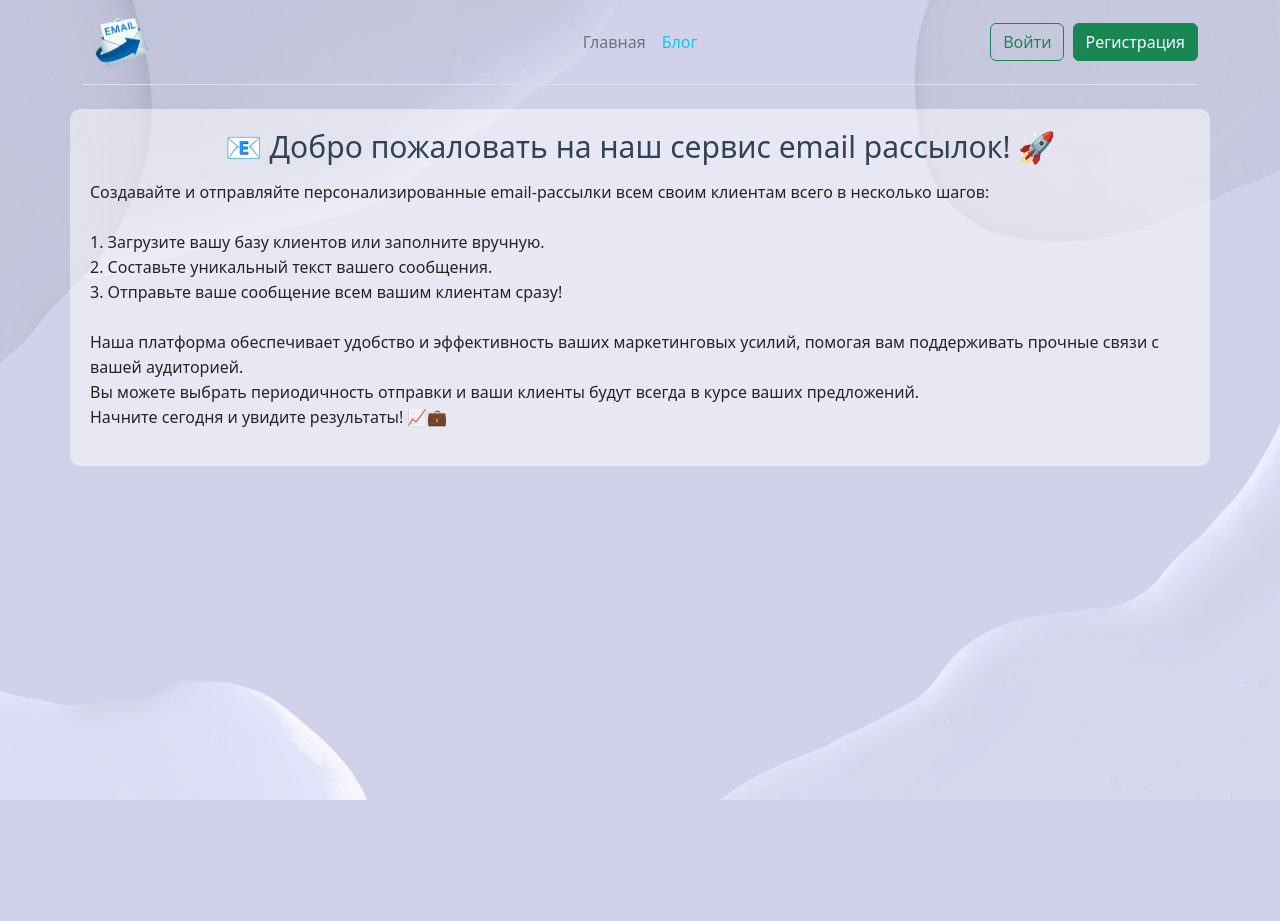
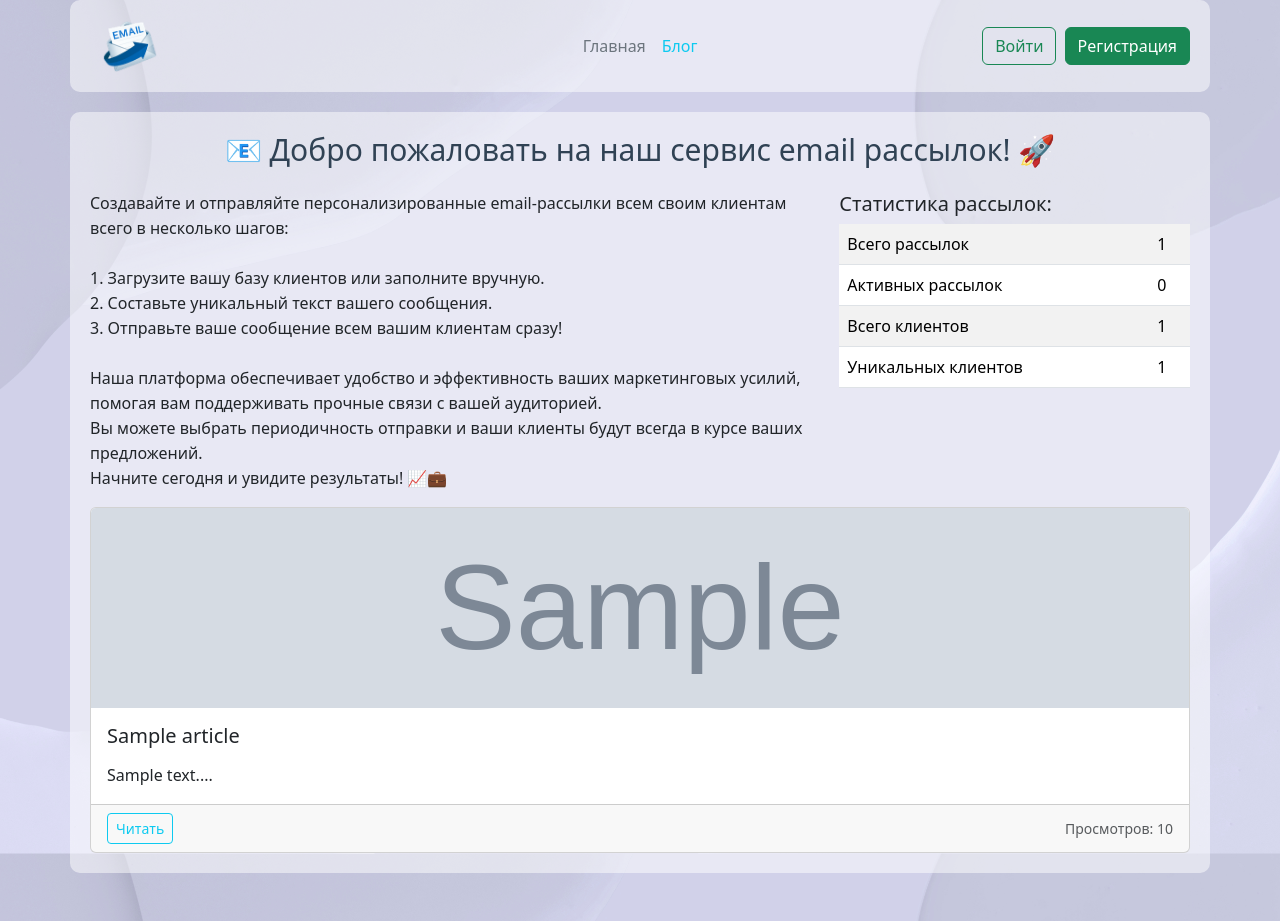
Before and after one commit to Fish8558/Course_6_mailing_service, a Django app: page / in a window 1280 px wide. Before the commit the page ends 800 px from the top, so only its background shows below. Run offline with Django 5.2, Linux system fonts and the light colour scheme; tables that the repository leaves empty hold one stand-in row (values such as "Sample post"); grey boxes marked "Sample" are stand-in pictures; some libraries are stand-ins or nearby versions.

Commit message:
main page edited and caching configured

```diff
--- a/blog/templates/blog/article_confirm_delete.html
+++ b/blog/templates/blog/article_confirm_delete.html
@@ -9,7 +9,7 @@
                 <img src="{{ object.image.url }}" style="width:100%">
                 <div class="row">
                     <button type="submit" class="btn btn-danger mt-2">Подтвердить</button>
-                    <a href="{% url 'blog:article_view' object.slug %}" class="btn btn-warning mt-1">Отменить</a>
+                    <a href="{% url 'blog:article_view' object.slug %}" class="btn btn-success mt-1">Отменить</a>
                 </div>
             </form>
         </div>
--- a/blog/templates/blog/article_list.html
+++ b/blog/templates/blog/article_list.html
@@ -1,7 +1,7 @@
 {% extends 'main/base.html' %}
 {% block content %}
 {% if perms.blog.add_article %}
-<a href="{% url 'blog:article_create' %}" class="btn btn-outline-success btn-lg btn-block mb-3">Добавить статью</a>
+<a href="{% url 'blog:article_create' %}" class="col-4 btn btn-outline-success btn-lg btn-block mb-3">Добавить статью</a>
 {% endif %}
 {% for object in object_list %}
 <div class="row">
@@ -15,8 +15,8 @@
                     <div class="card-body">
                         <h5 class="card-title article_title">{{ object.title|capfirst }}</h5>
                         <p class="card-text">{{ object.content | slice:400 }}...</p>
-                        <p class="card-text"><small class="text-muted">Количество просмотров: {{
-                            object.count_views}}</small></p>
+                        <p class="card-text"><small class="text-muted">Количество просмотров:
+                            {{object.count_views}}</small></p>
                         <a href="{% url 'blog:article_view' object.slug %}"
                            class="btn btn-outline-success mb-1">Читать</a>
                     </div>
--- a/blog/urls.py
+++ b/blog/urls.py
@@ -1,4 +1,5 @@
 from django.urls import path
+from django.views.decorators.cache import cache_page
 from blog.apps import BlogConfig
 from blog.views import ArticleListView, ArticleCreateView, ArticleDetailView, ArticleUpdateView, ArticleDeleteView
 
@@ -7,7 +8,7 @@ app_name = BlogConfig.name
 urlpatterns = [
     path('', ArticleListView.as_view(), name='article_list'),
     path('create/', ArticleCreateView.as_view(), name='article_create'),
-    path('view/<slug:slug>', ArticleDetailView.as_view(), name='article_view'),
+    path('view/<slug:slug>',  cache_page(60)(ArticleDetailView.as_view()), name='article_view'),
     path('update/<int:pk>', ArticleUpdateView.as_view(), name='article_update'),
     path('delete/<int:pk>', ArticleDeleteView.as_view(), name='article_delete'),
 ]
--- a/blog/views.py
+++ b/blog/views.py
@@ -3,12 +3,15 @@ from django.urls import reverse_lazy, reverse
 from django.views.generic import ListView, DetailView, CreateView, UpdateView, DeleteView
 from blog.forms import ArticleForm
 from blog.models import Article
+from main.utils import get_article_list_from_cache
 
 
 class ArticleListView(ListView):
     model = Article
-    queryset = Article.objects.all()
     extra_context = {"title": "Cтатьи"}
+
+    def get_queryset(self):
+        return get_article_list_from_cache()
 
 
 class ArticleDetailView(DetailView):
--- a/main/templates/main/includes/inc_menu.html
+++ b/main/templates/main/includes/inc_menu.html
@@ -1,6 +1,6 @@
 {% load static %}
-<div class="container">
-    <header class="d-flex flex-wrap align-items-center justify-content-center justify-content-md-between py-3 mb-4 border-bottom">
+<div class="container transparent-form">
+    <header class="d-flex flex-wrap align-items-center justify-content-center justify-content-md-between">
         <div class="col-md-3 mb-2 mb-md-0">
             <a href="{% url 'main:home' %}"><img src="{% static 'img/logo.png' %}" width="80"></a>
         </div>
--- a/main/templates/main/index.html
+++ b/main/templates/main/index.html
@@ -1,8 +1,10 @@
 {% extends 'main/base.html' %}
 {% block content %}
 <div class="row">
-    <div class="col">
     <h2>📧 Добро пожаловать на наш сервис email рассылок! 🚀</h2>
+</div>
+<div class="row">
+    <div class="col-8">
         <p>
             Создавайте и отправляйте персонализированные email-рассылки всем своим клиентам всего в несколько шагов:
             <br><br>
@@ -16,5 +18,41 @@
             Начните сегодня и увидите результаты! 📈💼
         </p>
     </div>
+    <div class="col-4 mt-3">
+        <h5>Статистика рассылок:</h5>
+        <table class="table table-striped">
+            <tr>
+                <td>Всего рассылок</td>
+                <td>{{ count_mailing }}</td>
+            </tr>
+            <tr>
+                <td>Активных рассылок</td>
+                <td>{{ count_mailing_active }}</td>
+            </tr>
+            <tr>
+                <td>Всего клиентов</td>
+                <td>{{ count_client }}</td>
+            </tr>
+            <tr>
+                <td>Уникальных клиентов</td>
+                <td>{{ count_client_unique }}</td>
+            </tr>
+        </table>
+    </div>
+</div>
+<div class="card-group">
+    {% for object in object_list %}
+    <div class="card">
+        <img src="{{ object.image.url }}" class="card-img-top" alt="card-group-image" style="height:200px">
+        <div class="card-body">
+            <h5 class="card-title">{{ object.title|capfirst }}</h5>
+            <p class="card-text">{{ object.content | slice:200 }}...</p>
+        </div>
+        <div class="card-footer d-flex justify-content-between align-items-center">
+            <a href="{% url 'blog:article_view' object.slug %}" class="btn btn-sm btn-outline-info">Читать</a>
+            <small class="text-muted">Просмотров: {{ object.count_views }}</small>
+        </div>
+    </div>
+    {% endfor %}
 </div>
 {% endblock %}
--- a/main/utils.py
+++ b/main/utils.py
@@ -1,8 +1,12 @@
+import random
 import secrets
 import string
-
+from django.conf import settings
+from django.core.cache import cache
 from django.core.exceptions import PermissionDenied
+from django.db.models import Count
 from django.forms import BooleanField
+from blog.models import Article
 
 
 class StyleFormMixin:
@@ -25,9 +29,49 @@ def make_random_password():
 
 class AccessCheckMixin:
     """Класс миксин проверки на суперюзера и создателя объекта"""
+
     def get_object(self, queryset=None):
         self.object = super().get_object(queryset)
         user = self.request.user
         if not user.is_superuser and user != self.object.owner:
             raise PermissionDenied
         return self.object
+
+
+def get_article_list_from_cache():
+    if settings.CACHE_ENABLED:
+        key = 'article_list'
+        article_list = cache.get(key)
+        if article_list is None:
+            article_list = Article.objects.filter(is_published=True)
+            cache.set(key, article_list)
+    else:
+        article_list = Article.objects.filter(is_published=True)
+
+    return article_list
+
+
+def get_random_articles(count: int) -> list:
+    queryset_count = Article.objects.aggregate(count=Count('id'))['count']
+
+    if queryset_count == 0:
+        random_articles = []
+    elif count >= queryset_count:
+        random_articles = list(Article.objects.all())
+    else:
+        random_indexes = random.sample(range(queryset_count), count)
+        random_articles = [Article.objects.all()[index] for index in random_indexes]
+    return random_articles
+
+
+def get_random_articles_from_cache(count: int) -> list:
+    if settings.CACHE_ENABLED:
+        key = 'article_random_list'
+        article_list = cache.get(key)
+        if article_list is None:
+            article_list = get_random_articles(count)
+            cache.set(key, article_list)
+    else:
+        article_list = get_random_articles(count)
+
+    return article_list
--- a/main/views.py
+++ b/main/views.py
@@ -1,6 +1,22 @@
 from django.views.generic import TemplateView
+from blog.models import Article
+from client.models import Client
+from mailing.models import Mailing
+from main.utils import get_random_articles_from_cache
 
 
 class IndexView(TemplateView):
     extra_context = {'title': 'Главная'}
     template_name = 'main/index.html'
+
+    def get_context_data(self, *args, **kwargs):
+        context = super().get_context_data(*args, **kwargs)
+        mailing = Mailing.objects.all()
+        clients = Client.objects.all()
+        context['count_mailing'] = mailing.count()
+        context['count_mailing_active'] = mailing.filter(status=Mailing.StatusOfMailing.LAUNCHED).count()
+        context['articles_random'] = Article.objects.all()
+        context['count_client'] = clients.count()
+        context['count_client_unique'] = clients.values('email').distinct().count()
+        context['object_list'] = get_random_articles_from_cache(3)
+        return context
--- a/requirements.txt
+++ b/requirements.txt
@@ -19,6 +19,7 @@ Pygments==2.18.0
 python-dotenv==1.0.1
 pytils==0.4.1
 pytz==2024.1
+redis==5.0.6
 six==1.16.0
 sqlparse==0.5.0
 stack-data==0.6.3
```
Also changed, not shown: config/settings.py (+10 -0 lines), media/blog/django_vs_fastapi.jpg (added), media/blog/prodvizhenie_contenta.png (added), media/blog/prodvizhenie_kanala_telegram.png (added), media/blog/vliyanie_nejrosetej.png (added), media/blog/vojti_v_ajti.png (added), media/blog/vybiraem_napravlenie_it.jpg (added), 1 other file. Lines whose indentation alone changed are shown as unchanged.
